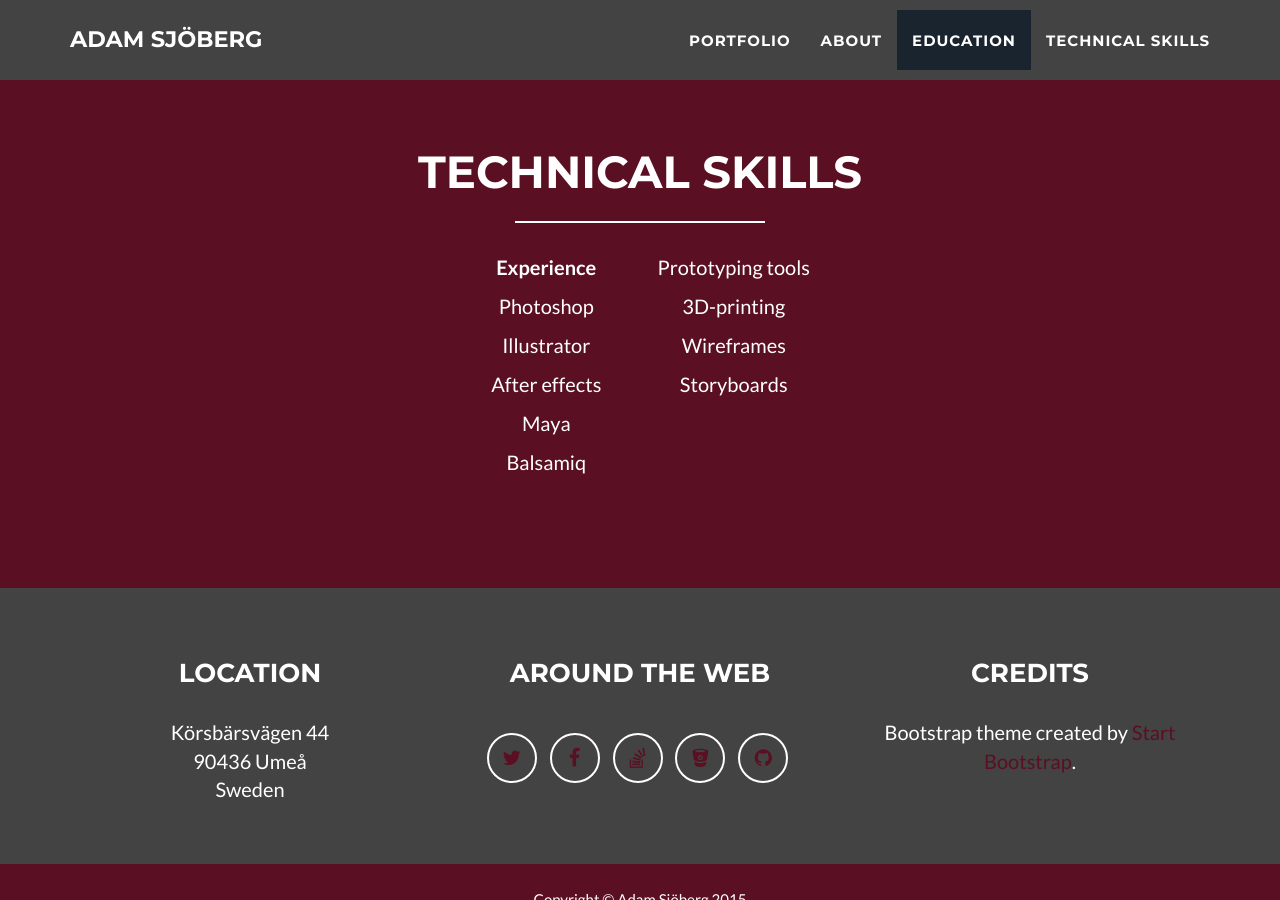
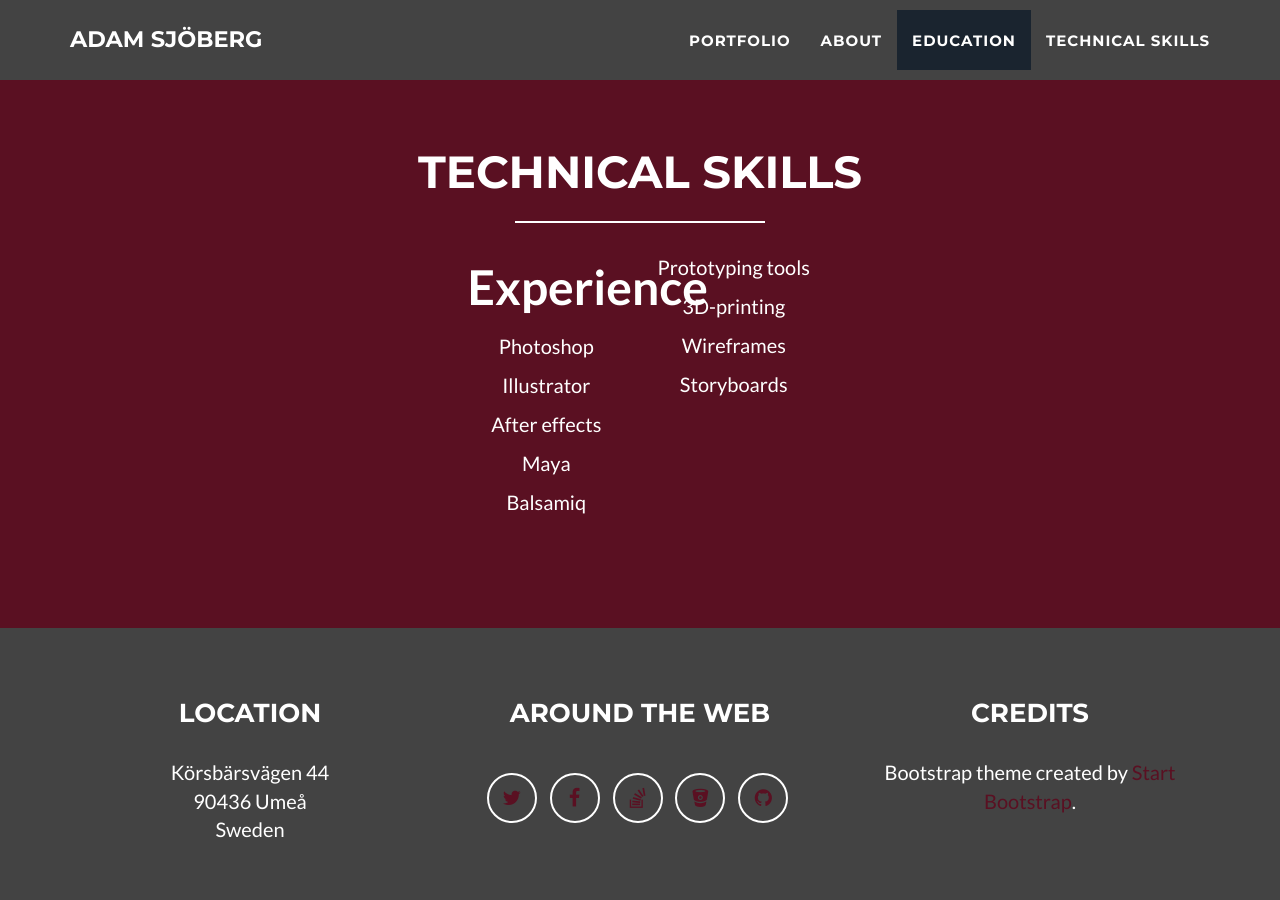
Before and after one commit to Adamsjoberg/Adamsjoberg.github.io, a Jekyll site: the page built from index.html, in a window 1280 px wide and 900 px high, scrolled down 2954 px. Built offline with Jekyll 4.4.1, drawn with Linux system fonts in a browser that asks for light colours.

Commit message:
font size increased

```diff
--- a/_includes/skills.html
+++ b/_includes/skills.html
@@ -10,7 +10,7 @@
             <div class="row">
                   <div class="col-lg-8 col-lg-offset-2 text-center">
                     <div class="col-lg-3 col-lg-offset-3">
-                        <p><b>Experience</b></p>
+                        <p><b><font size="24">Experience</font></b></p>
                         <p>Photoshop</p>
                         <p>Illustrator</p>
                         <p>After effects</p>
```
